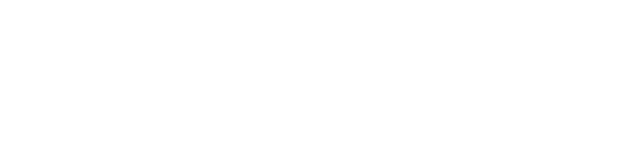
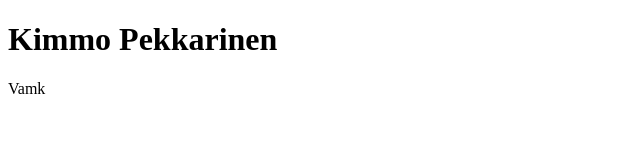
Before and after one commit to kimmopekkarinen/kimmopekkarinen.github.io, a plain HTML site: page index.html in a window 1280 px wide. Shown: the whole page, without its empty margins (0-640 px from the left). Drawn offline with Linux system fonts and the light colour scheme.

Commit message:
Update index.html

```diff
--- a/index.html
+++ b/index.html
@@ -1,12 +1,12 @@
 <!DOCTYPE html>
 <html>
 <head>
-<title>Kimmo Pekkarinen/title>
+<title>Kimmo Pekkarinen</title>
 </head>
 <body>
 
-<h1>Tämä on minun Githubissa oleva sivu</h1>
-<p>Tässä on hiukan tekstiä</p>
+<h1>Kimmo Pekkarinen</h1>
+<p>Vamk</p>
 
 </body>
 </html>
```
